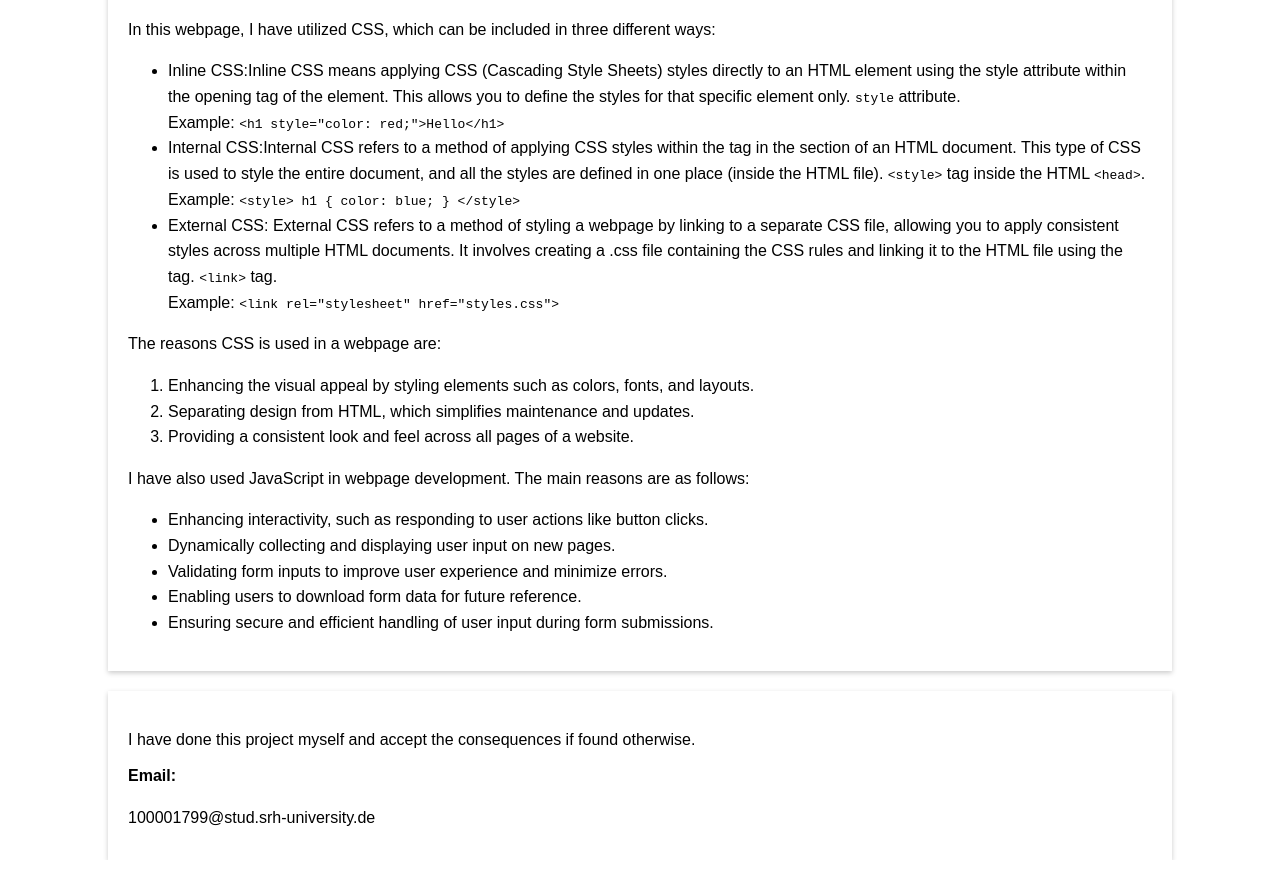
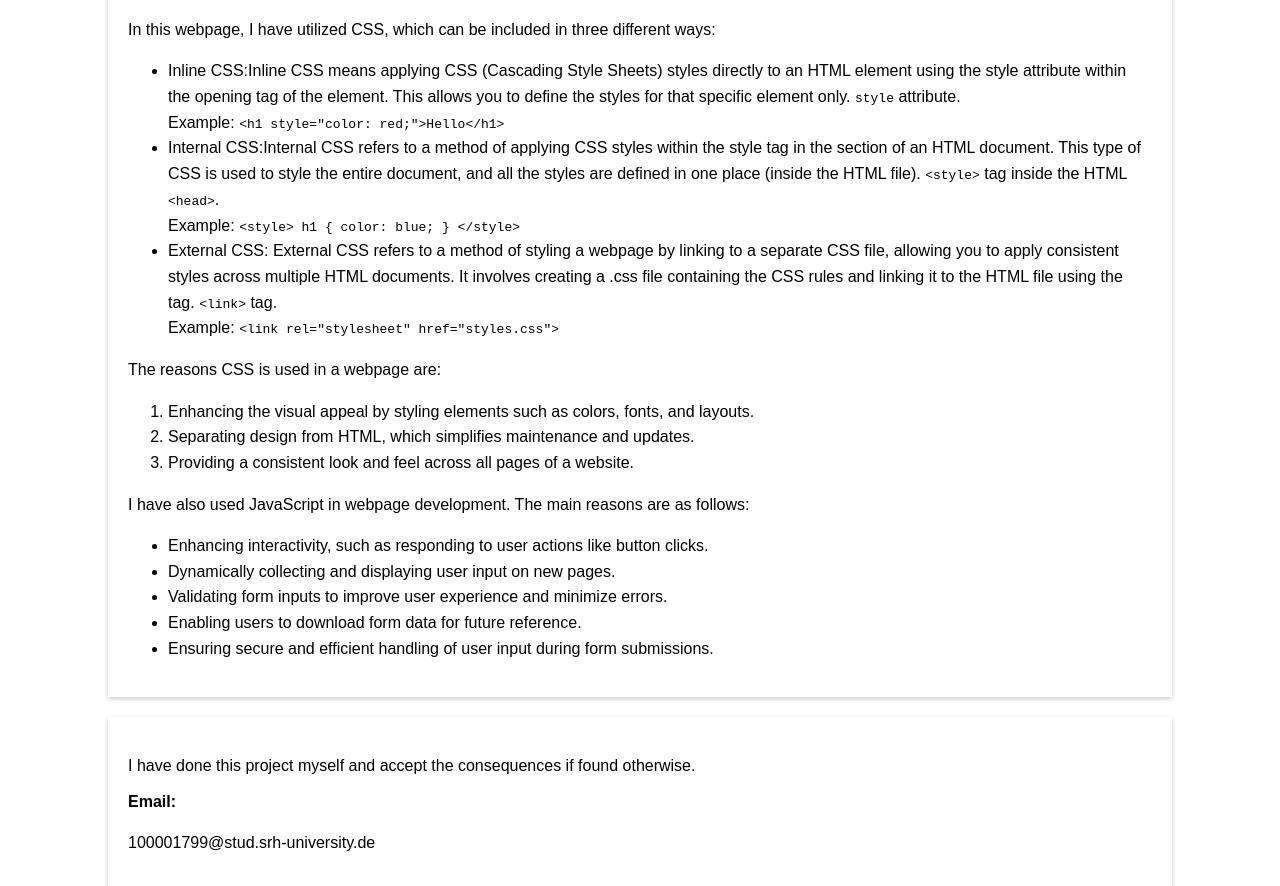
Before and after one commit to vinayreddy5555/my-profile, a plain HTML site: page index.html in a window 1280 px wide. Shown: the part 3242-4128 px from the top of the page. Before the commit the page ends 4102 px from the top, so only its background shows below. Drawn offline with Linux system fonts and the light colour scheme.

Commit message:
Update index.html

```diff
--- a/index.html
+++ b/index.html
@@ -120,7 +120,7 @@
             <ul>
                 <li> Inline CSS:Inline CSS means applying CSS (Cascading Style Sheets) styles directly to an HTML element using the style attribute within the opening tag of the element. This allows you to define the styles for that specific element only. <code>style</code> attribute.<br>
                     Example: <code>&lt;h1 style=&quot;color: red;&quot;&gt;Hello&lt;/h1&gt;</code></li>
-                <li>Internal CSS:Internal CSS refers to a method of applying CSS styles within the<style></style> tag in the <head> section of an HTML document. This type of CSS is used to style the entire document, and all the styles are defined in one place (inside the HTML file). <code>&lt;style&gt;</code> tag inside the HTML <code>&lt;head&gt;</code>.<br>
+                <li>Internal CSS:Internal CSS refers to a method of applying CSS styles within the style tag in the <head> section of an HTML document. This type of CSS is used to style the entire document, and all the styles are defined in one place (inside the HTML file). <code>&lt;style&gt;</code> tag inside the HTML <code>&lt;head&gt;</code>.<br>
                     Example: <code>&lt;style&gt; h1 { color: blue; } &lt;/style&gt;</code></li>
                 <li> External CSS: External CSS refers to a method of styling a webpage by linking to a separate CSS file, allowing you to apply consistent styles across multiple HTML documents. It involves creating a .css file containing the CSS rules and linking it to the HTML file using the <link> tag. <code>&lt;link&gt;</code> tag.<br>
                     Example: <code>&lt;link rel=&quot;stylesheet&quot; href=&quot;styles.css&quot;&gt;</code></li>
```
